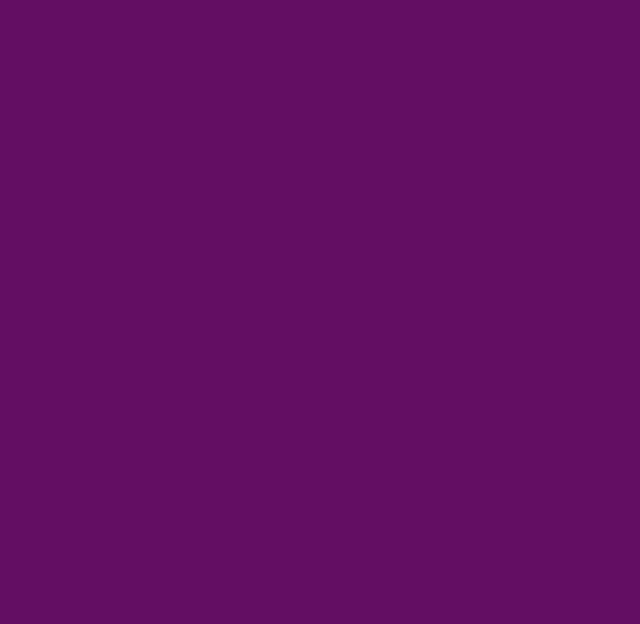
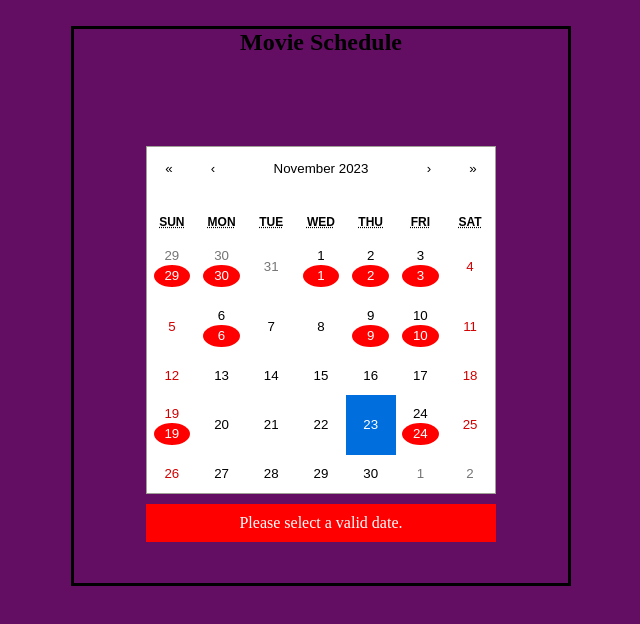
Before and after one commit to JoergeRyan/movie-ticketing-system-react-js, a React (Create React App) app in the folder movie-ticketing-system/: page /datelist in a window 1280 px wide. Before the commit this address had no page. Shown: the top 624 px of the page, without its empty margins (319-959 px from the left). Built offline with nearby package versions, Linux system fonts and the light colour scheme.

Commit message:
Added Movie scheduling

```diff
--- a/movie-ticketing-system/package.json
+++ b/movie-ticketing-system/package.json
@@ -11,6 +11,7 @@
     "axios": "^1.6.2",
     "moment": "^2.29.4",
     "react": "^18.2.0",
+    "react-calendar": "^4.6.1",
     "react-dom": "^18.2.0",
     "react-redux": "^8.1.3",
     "react-router-dom": "^6.20.0",
--- a/movie-ticketing-system/src/App.js
+++ b/movie-ticketing-system/src/App.js
@@ -4,7 +4,7 @@ import {BrowserRouter, Routes, Route} from 'react-router-dom';
 import Login from "./Pages/Login"
 import Register from "./Pages/Register";
 import Menu from "./Pages/Menu";
-import Reserve from './Pages/Reserve';
+import Datelist from './Pages/Datelist';
 function App() {
   return (
 
@@ -39,7 +39,7 @@ function App() {
 
 
 
-            <Route path="reserve" element={<Reserve/>}></Route>
+            <Route path="datelist" element={<Datelist/>}></Route>
 
 
 
--- /dev/null
+++ b/movie-ticketing-system/src/Pages/Datelist/index.js
@@ -0,0 +1,117 @@
+import React, { useState } from 'react'
+import { Button, Form } from 'antd';
+import "../../Stylesheets/Datelist.css"
+import "../../Stylesheets/General.css";
+import Calendar from 'react-calendar';
+import 'react-calendar/dist/Calendar.css';
+
+
+
+function Datelist() {
+    const [selectedDate, setSelectedDate] = useState(new Date());
+
+    const movieData = [
+        { Date: '2023-10-25', Screen: 4, Time: '14:45', Reserved: false, Movie: 'A Very Good Girl', Price: 2.25 },
+        { Date: '2023-10-26', Screen: 4, Time: '17:00', Reserved: false, Movie: 'A Very Good Girl', Price: 2.25 },
+        { Date: '2023-10-27', Screen: 4, Time: '19:15', Reserved: false, Movie: 'A Very Good Girl', Price: 2.25 },
+        { Date: '2023-10-28', Screen: 1, Time: '13:00', Reserved: false, Movie: 'The Creator', Price: 2.25 },
+        { Date: '2023-10-29', Screen: 1, Time: '15:30', Reserved: false, Movie: 'The Creator', Price: 2.25 },
+        { Date: '2023-10-30', Screen: 1, Time: '15:30', Reserved: false, Movie: 'The Creator', Price: 2.25 },
+        { Date: '2023-11-1', Screen: 1, Time: '15:30', Reserved: false, Movie: 'The Creator', Price: 2.25 },
+        { Date: '2023-11-2', Screen: 1, Time: '15:30', Reserved: false, Movie: 'The Creator', Price: 2.25 },
+        { Date: '2023-11-3', Screen: 1, Time: '15:30', Reserved: false, Movie: 'The Creator', Price: 2.25 },
+        { Date: '2023-11-6', Screen: 1, Time: '15:30', Reserved: false, Movie: 'The Creator', Price: 2.25 },
+        { Date: '2023-11-9', Screen: 1, Time: '15:30', Reserved: false, Movie: 'The Creator', Price: 2.25 },
+        { Date: '2023-11-10', Screen: 1, Time: '15:30', Reserved: false, Movie: 'The Creator', Price: 2.25 },
+        { Date: '2023-11-24', Screen: 1, Time: '15:30', Reserved: false, Movie: 'The Creator', Price: 2.25 },
+        { Date: '2023-11-19', Screen: 1, Time: '15:30', Reserved: false, Movie: 'The Creator', Price: 2.25 },
+
+    ];
+
+    // const uniqueDates = Array.from(new Set(movieData.map(movie => movie.Date)))
+    //     .sort((a, b) => new Date(a) - new Date(b));
+
+    // const filteredMovieData = uniqueDates.map(date => {
+    //     const moviesOnDate = movieData.filter(movie => movie.Date === date);
+    //     // You may apply logic here to choose one movie entry for the date, e.g., the first one
+    //     return moviesOnDate[0];
+    // });
+    // const formatDate = (dateString) => {
+    //     const options = { year: 'numeric', month: 'long', day: 'numeric', weekday: 'long' };
+    //     const formattedDate = new Intl.DateTimeFormat('en-US', options).format(new Date(dateString));
+    //     return formattedDate;
+    // };
+
+  // Check if the selected date is in the filteredMovieData
+  const isDateInData = (date) => {
+    // Check if selectedDate is not null and date is truthy
+    return selectedDate && date && movieData.some(movie => (new Date(movie.Date)).toDateString() === date.toDateString());
+  };
+
+
+
+    //const isDateInMovieData = (date) => { return movieData.some(movie => formatDate(movie.Date) === formatDate(date)) };
+
+    const tileContent = ({ date, view }) => {
+        if (view === 'month' && isDateInData(date)) {
+            return <div style={{ backgroundColor: 'red', borderRadius: '50%', padding: '2px', color: 'white' }}>
+                {date.getDate()}
+            </div>
+        }
+        return null;
+    };
+
+    const handleDateClick = (date) => {
+        setSelectedDate(date);
+        console.log(isDateInData(date));
+        // Add your logic for handling the clicked date here
+    };
+
+
+
+
+    return (
+        <div id="dateListContainer">
+
+
+            <div id="dateListSceduleContainer">
+
+
+                <h2 id="movieSchedule">Movie Schedule</h2>
+
+                <div style={{ maxWidth: '900px', margin: 'auto', }}>
+
+
+                    <Calendar
+                        onClickDay={handleDateClick}
+                        value={selectedDate}
+                        calendarType="US"
+                        tileContent={tileContent}
+                    />
+
+                    {!isDateInData(selectedDate) && (
+                        <div style={{ marginTop: '10px', padding: '10px', backgroundColor: 'red', color: 'white' }}>
+                            Please select a valid date.
+                        </div>
+                    )}
+
+                </div>
+
+
+                {/* {filteredMovieData.map((movie, index) => (
+                        <div key={index}>
+                            <Button id='dateButtons' >
+                                <strong>{formatDate(movie.Date)}</strong> <br />
+                            </Button>
+
+                        </div>
+                    ))} */}
+
+
+            </div>
+        </div>
+
+    );
+}
+
+export default Datelist;
--- a/movie-ticketing-system/src/Pages/Reserve/index.js
+++ /dev/null
@@ -1,40 +0,0 @@
-import React from 'react'
-import { Button, Form } from 'antd';
-import "../../Stylesheets/Menu.css"
-import "../../Stylesheets/General.css"
-const movieData = [
-    { Date: '2023-10-09', Screen: 4, Time: '14:45', Reserved: false, Movie: 'A Very Good Girl', Price: 2.25 },
-    { Date: '2023-10-09', Screen: 4, Time: '17:00', Reserved: false, Movie: 'A Very Good Girl', Price: 2.25 },
-    { Date: '2023-10-09', Screen: 4, Time: '19:15', Reserved: false, Movie: 'A Very Good Girl', Price: 2.25 },
-    { Date: '2023-10-10', Screen: 1, Time: '13:00', Reserved: false, Movie: 'The Creator', Price: 2.25 },
-    { Date: '2023-10-10', Screen: 1, Time: '15:30', Reserved: false, Movie: 'The Creator', Price: 2.25 },
-];
-
-const uniqueDates = Array.from(new Set(movieData.map(movie => movie.Date)));
-
-const filteredMovieData = uniqueDates.map(date => {
-  const moviesOnDate = movieData.filter(movie => movie.Date === date);
-  // You may apply logic here to choose one movie entry for the date, e.g., the first one
-  return moviesOnDate[0];
-});
-
-function Reserve() {
-    return (
-        <div id="reserveContainer">
-            <div id="reserveBodyCss" >
-                <h2>Movie Schedule</h2>
-                {filteredMovieData.map((movie, index) => (
-                    <div key={index}>
-                        <Button>
-                            <strong>{movie.Date}</strong> <br />
-                        </Button>
-                        <hr />
-                    </div>
-                ))}
-            </div>
-        </div>
-
-    );
-}
-
-export default Reserve;
--- /dev/null
+++ b/movie-ticketing-system/src/Stylesheets/Datelist.css
@@ -0,0 +1,22 @@
+
+* {
+    margin: 0;
+    padding: 0;
+    box-sizing: border-box;
+}
+
+#dateListSceduleContainer{
+    margin-top: 2%;
+    border: solid;
+    height: 70vh;
+    width: 500px;
+    display: flex;
+    justify-content: center;
+    align-items: center;
+    flex-direction: column;
+}
+
+
+#movieSchedule{
+    margin-bottom: 10%;
+}
--- a/movie-ticketing-system/src/Stylesheets/General.css
+++ b/movie-ticketing-system/src/Stylesheets/General.css
@@ -1,4 +1,4 @@
-#menuBodyContainer,#menuBodyCss,#reserveBodyCss,#reserveContainer{
+#menuBodyContainer,#menuBodyCss,#dateListContainer{
     flex-wrap: wrap;
     text-align: center;
     display: flex;
```
Also changed, not shown: movie-ticketing-system/src/Stylesheets/Reserve.css (deleted), 1 other file (tests, documents, lock files or other folders).
